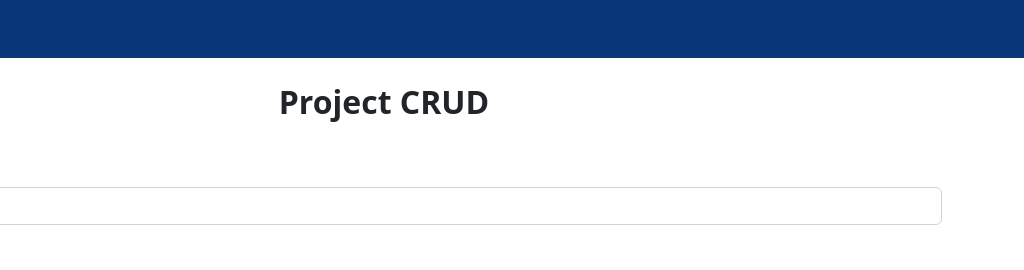
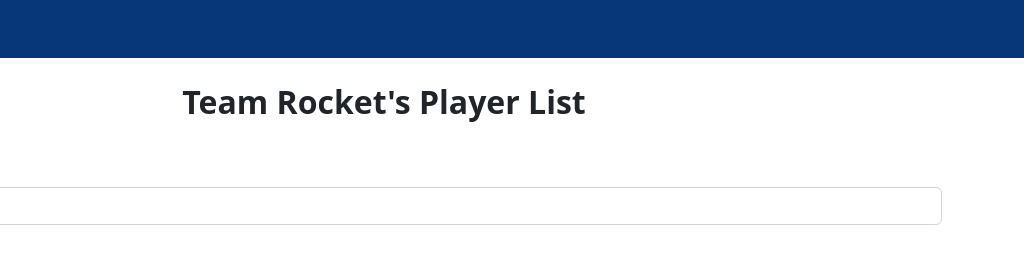
Before and after one commit to MiloVirus/Proyecto-CRUD-Ucamp, a plain HTML site: page index.html in a window 1280 px wide. Shown: the top 270 px of the page, 256-1280 px from the left. Drawn offline with Linux system fonts and the light colour scheme.

Commit message:
Eleventh commit

```diff
--- a/index.html
+++ b/index.html
@@ -19,7 +19,7 @@
             </div>
           </nav>
     </header>
-    <h2>Project CRUD</h2>
+    <h2>Team Rocket's Player List</h2>
     <div class="container" id="formContainer">
         <form id="my_form" action="">
                 <div class="mb-3">
```
